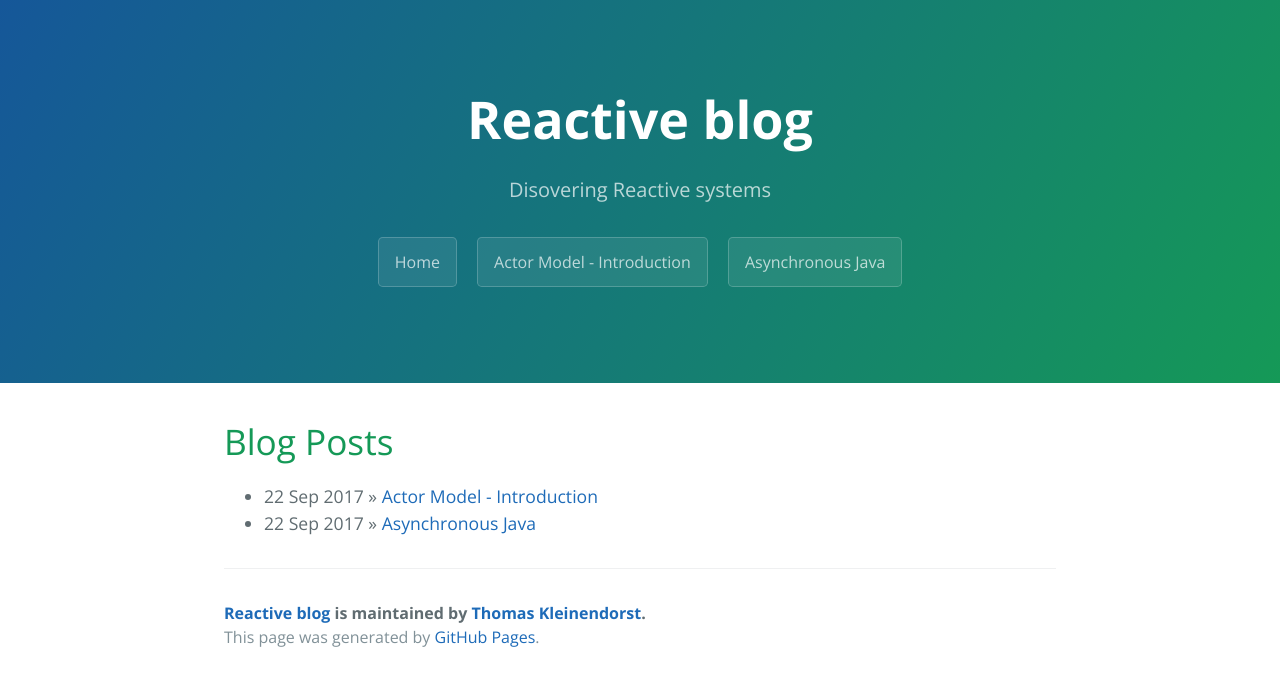
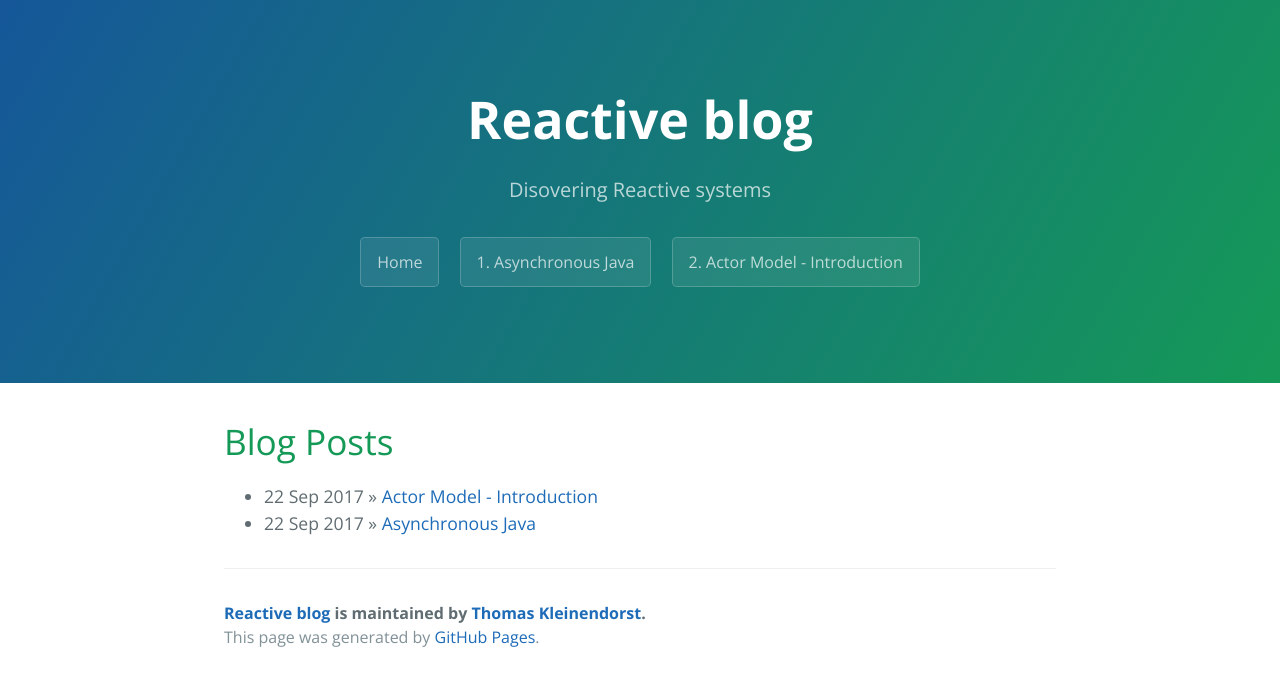
Before and after one commit to Kleinendorst/kleinendorst.github.io, a Jekyll site: the page built from index.html, in a window 1280 px wide. Shown: the top 686 px of the page. Built offline with Jekyll 4.4.1, drawn with Linux system fonts in a browser that asks for light colours; the list of posts is cut into pages by our own code.

Commit message:
Added index in menu items, and also fixed the ordering of these items

```diff
--- a/_includes/page-header.html
+++ b/_includes/page-header.html
@@ -2,7 +2,7 @@
 	<h1 class="project-name">{{ site.title }}</h1>
 	<h2 class="project-tagline">{{ site.tagline }}</h2>
 	<a href="/" class="btn">Home</a>
-	{% for post in site.posts %}
-		<a href="{{ site.baseurl }}{{ post.url }}" class="btn">{{ post.title }}</a>
+	{% for post in site.posts reversed %}
+		<a href="{{ site.baseurl }}{{ post.url }}" class="btn">{{ forloop.index }}. {{ post.title }}</a>
 	{% endfor %}
 </section>
```
